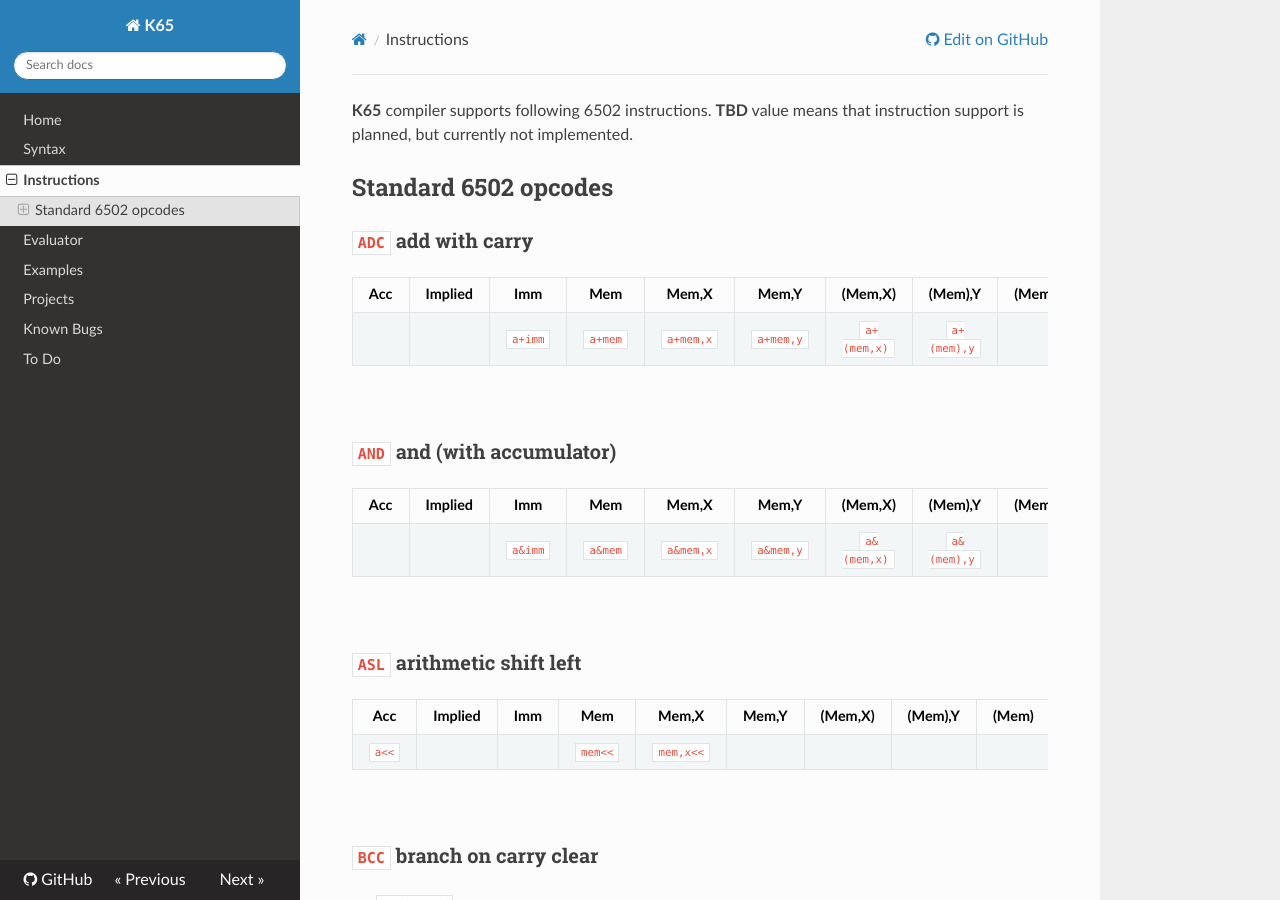
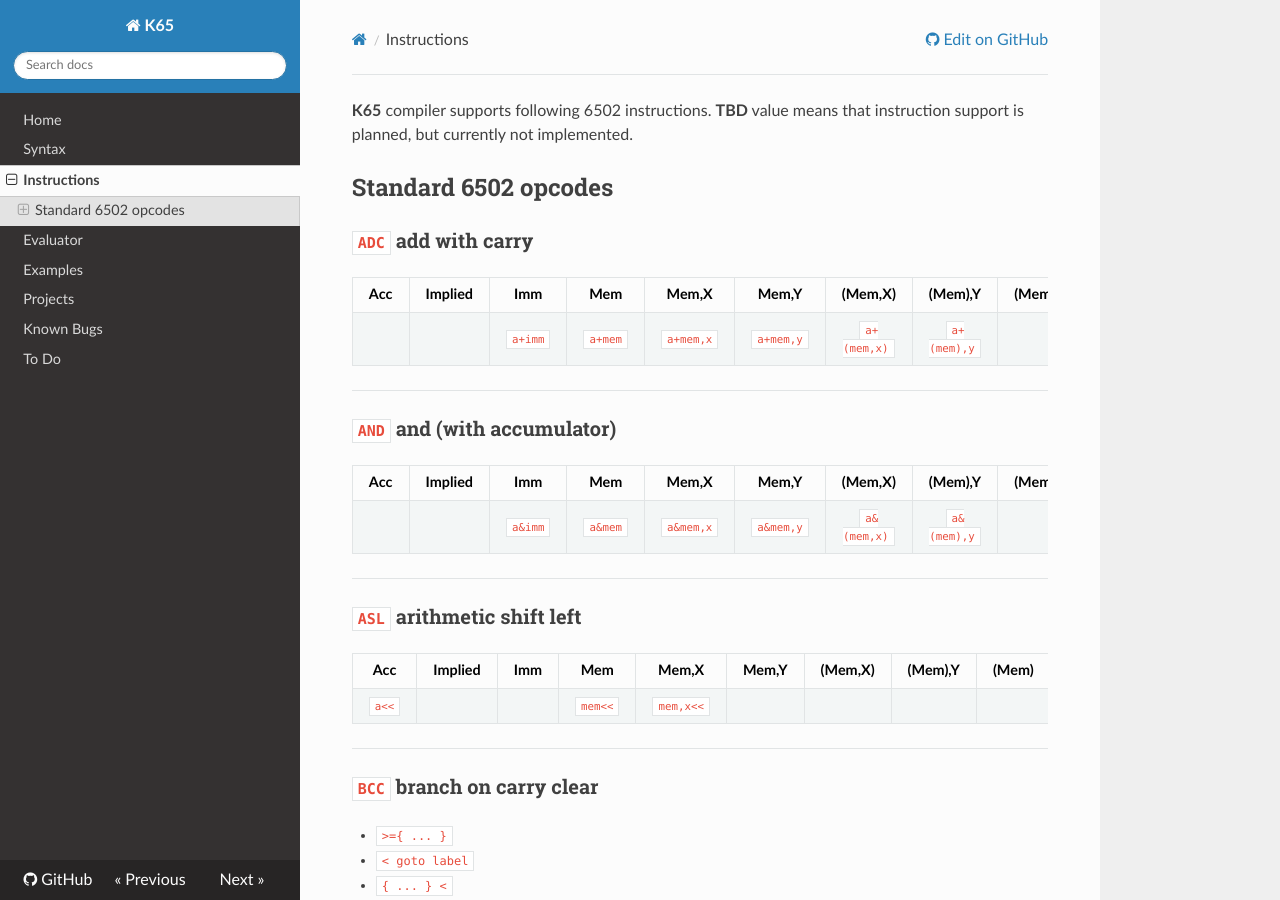
Before and after one commit to zbyti/k65-mkdocs, an MkDocs documentation site: the page built from docs/instructions.md, in a window 1280 px wide and 900 px high. Built offline with MkDocs 1.6.1, drawn with Linux system fonts in a browser that asks for light colours; nearby versions of some CDN libraries.

Commit message:
last corrections

```diff
--- a/docs/instructions.md
+++ b/docs/instructions.md
@@ -10,7 +10,7 @@
 :---:|:---:|:---:|:---:|:---:|:---:|:---:|:---:|:---:
 ||`a+imm`|`a+mem`|`a+mem,x`|`a+mem,y`|`a+(mem,x)`|`a+(mem),y`
 
-<br/>
+---
 
 ### `AND` and (with accumulator)
 
@@ -18,7 +18,7 @@
 :---:|:---:|:---:|:---:|:---:|:---:|:---:|:---:|:---:
 ||`a&imm`|`a&mem`|`a&mem,x`|`a&mem,y`|`a&(mem,x)`|`a&(mem),y`
 
-<br/>
+---
 
 ### `ASL` arithmetic shift left
 
@@ -26,7 +26,7 @@
 :---:|:---:|:---:|:---:|:---:|:---:|:---:|:---:|:---:
 `a<<`|||`mem<<`|`mem,x<<`|
 
-<br/>
+---
 
 ### `BCC` branch on carry clear
 
@@ -37,6 +37,8 @@
 * `c- goto label`
 * `{ ... } c-`
 
+---
+
 ### `BCS` branch on carry clear
 
 * `<{ ... }`
@@ -46,6 +48,7 @@
 * `c+ goto label`
 * `{ ... } c+`
 
+---
 
 ### `BEQ` branch on equal (zero set)
 
@@ -53,13 +56,15 @@
 * `== goto label`
 * `{ ... } ==`
 
+---
+
 ### `BIT` bit test
 
 Acc|Implied|Imm|Mem|Mem,X|Mem,Y|(Mem,X)|(Mem),Y|(Mem)
 :---:|:---:|:---:|:---:|:---:|:---:|:---:|:---:|:---:
 |||`a&?mem`|||||
 
-<br/>
+---
 
 ### `BMI` branch on minus (negative set)
 
@@ -67,11 +72,15 @@
 * `<0 goto label`
 * `{ ... } <0`
 
+---
+
 ### `BNE` branch on not equal (zero clear)
 
 * `=={ ... }`
 * `!= goto label`
 * `{ ... } !=`
+
+---
 
 ### `BPL` branch on plus (negative clear)
 
@@ -79,9 +88,13 @@
 * `>=0 goto label`
 * `{ ... } >=0`
 
+---
+
 ### `BRK` interrupt
 
 /\* TBD \*/
+
+---
 
 ### `BVC` branch on overflow clear
 
@@ -92,6 +105,8 @@
 * `o- goto label`
 * `{ ... } o-`
 
+---
+
 ### `BVS` branch on overflow set
 
 * `>>={ ... }`
@@ -101,13 +116,15 @@
 * `o+ goto label`
 * `{ ... } o+`
 
+---
+
 ### `CLC` clear carry
 
 Acc|Implied|Imm|Mem|Mem,X|Mem,Y|(Mem,X)|(Mem),Y|(Mem)
 :---:|:---:|:---:|:---:|:---:|:---:|:---:|:---:|:---:
 |`c-`|||||||
 
-<br/>
+---
 
 ### `CLD` clear decimal
 
@@ -115,7 +132,7 @@
 :---:|:---:|:---:|:---:|:---:|:---:|:---:|:---:|:---:
 |`d-`|||||||
 
-<br/>
+---
 
 ### `CLI` clear interrupt disable
 
@@ -123,7 +140,7 @@
 :---:|:---:|:---:|:---:|:---:|:---:|:---:|:---:|:---:
 |`i-`|||||||
 
-<br/>
+---
 
 ### `CLV` clear overflow
 
@@ -131,7 +148,7 @@
 :---:|:---:|:---:|:---:|:---:|:---:|:---:|:---:|:---:
 |`o-`|||||||
 
-<br/>
+---
 
 ### `CMP` compare (with accumulator)
 
@@ -139,7 +156,7 @@
 :---:|:---:|:---:|:---:|:---:|:---:|:---:|:---:|:---:
 ||`a?imm`|`a?mem`|`a?mem,x`|`a?mem,y`|`a?(mem,x)`|`a?(mem),y`
 
-<br/>
+---
 
 ### `CPX` compare with X
 
@@ -147,7 +164,7 @@
 :---:|:---:|:---:|:---:|:---:|:---:|:---:|:---:|:---:
 ||`x?imm`|`x?mem`|||||
 
-<br/>
+---
 
 ### `CPY` compare with Y
 
@@ -155,7 +172,7 @@
 :---:|:---:|:---:|:---:|:---:|:---:|:---:|:---:|:---:
 ||`y?imm`|`y?mem`|||||
 
-<br/>
+---
 
 ### `DEC` decrement
 
@@ -163,7 +180,7 @@
 :---:|:---:|:---:|:---:|:---:|:---:|:---:|:---:|:---:
 |||`mem--`|`mem,x--`||||
 
-<br/>
+---
 
 ### `DEX` decrement X
 
@@ -171,7 +188,7 @@
 :---:|:---:|:---:|:---:|:---:|:---:|:---:|:---:|:---:
 |`x--`|||||||
 
-<br/>
+---
 
 ### `DEY` decrement Y
 
@@ -179,7 +196,7 @@
 :---:|:---:|:---:|:---:|:---:|:---:|:---:|:---:|:---:
 |`y--`|||||||
 
-<br/>
+---
 
 ### `EOR` exclusive or (with accumulator)
 
@@ -187,7 +204,7 @@
 :---:|:---:|:---:|:---:|:---:|:---:|:---:|:---:|:---:
 ||`a^imm`|`a^mem`|`a^mem,x`|`a^mem,y`|`a^(mem,x)`|`a^(mem),y`|
 
-<br/>
+---
 
 ### `INC` increment
 
@@ -195,7 +212,7 @@
 :---:|:---:|:---:|:---:|:---:|:---:|:---:|:---:|:---:
 |||`mem++`|`mem,x++`||||
 
-<br/>
+---
 
 ### `INX` increment X
 
@@ -203,7 +220,7 @@
 :---:|:---:|:---:|:---:|:---:|:---:|:---:|:---:|:---:
 |`x++`|||||||
 
-<br/>
+---
 
 ### `INY` increment X
 
@@ -211,7 +228,7 @@
 :---:|:---:|:---:|:---:|:---:|:---:|:---:|:---:|:---:
 |`y++`|||||||
 
-<br/>
+---
 
 ### `JMP` jump
 
@@ -219,7 +236,7 @@
 :---:|:---:|:---:|:---:|:---:|:---:|:---:|:---:|:---:
 |||`goto mem`|||||`goto (mem)`
 
-<br/>
+---
 
 ### `JSR` jump subroutine
 
@@ -227,7 +244,7 @@
 :---:|:---:|:---:|:---:|:---:|:---:|:---:|:---:|:---:
 |||`call mem`|||||
 
-<br/>
+---
 
 ### `LDA` load accumulator
 
@@ -235,7 +252,7 @@
 :---:|:---:|:---:|:---:|:---:|:---:|:---:|:---:|:---:
 ||`a=imm`|`a=mem`|`a=mem,x`|`a=mem,y`|`a=(mem,x)`|`a=(mem),y`|
 
-<br/>
+---
 
 ### `LDX` load X
 
@@ -243,7 +260,7 @@
 :---:|:---:|:---:|:---:|:---:|:---:|:---:|:---:|:---:
 ||`x=imm`|`x=mem`||`x=mem,y`|||
 
-<br/>
+---
 
 ### `LDY` load Y
 
@@ -251,7 +268,7 @@
 :---:|:---:|:---:|:---:|:---:|:---:|:---:|:---:|:---:
 ||`y=imm`|`y=mem`|`y=mem,x`||||
 
-<br/>
+---
 
 ### `LSR` logical shift right
 
@@ -259,7 +276,7 @@
 :---:|:---:|:---:|:---:|:---:|:---:|:---:|:---:|:---:
 `a>>`|||`mem>>`|`mem,x>>`||||
 
-<br/>
+---
 
 ### `NOP` no operation
 
@@ -273,7 +290,7 @@
 :---:|:---:|:---:|:---:|:---:|:---:|:---:|:---:|:---:
 ||`imm`|`mem`|`mem,x`|`mem,y`|`(mem,x)`|`(mem),y`|
 
-<br/>
+---
 
 ### `PHA` push accumulator
 
@@ -281,7 +298,7 @@
 :---:|:---:|:---:|:---:|:---:|:---:|:---:|:---:|:---:
 |`a!!`|||||||
 
-<br/>
+---
 
 ### `PHP` push processor status (SR)
 
@@ -289,7 +306,7 @@
 :---:|:---:|:---:|:---:|:---:|:---:|:---:|:---:|:---:
 |`flag!!`|||||||
 
-<br/>
+---
 
 ### `PLA` pull accumulator
 
@@ -297,7 +314,7 @@
 :---:|:---:|:---:|:---:|:---:|:---:|:---:|:---:|:---:
 |`a??`|||||||
 
-<br/>
+---
 
 ### `PLP` pull processor status (SR)
 
@@ -305,7 +322,7 @@
 :---:|:---:|:---:|:---:|:---:|:---:|:---:|:---:|:---:
 |`flag??`|||||||
 
-<br/>
+---
 
 ### `ROL` rotate left
 
@@ -313,7 +330,7 @@
 :---:|:---:|:---:|:---:|:---:|:---:|:---:|:---:|:---:
 `a<<<`||`mem<<<`|`mem,x<<<`|||||
 
-<br/>
+---
 
 ### `ROR` rotate right
 
@@ -321,7 +338,7 @@
 :---:|:---:|:---:|:---:|:---:|:---:|:---:|:---:|:---:
 `a>>>`||`mem>>>`|`mem,x>>>`|||||
 
-<br/>
+---
 
 ### `RTI` return from interrupt
 
@@ -329,7 +346,7 @@
 :---:|:---:|:---:|:---:|:---:|:---:|:---:|:---:|:---:
 |`return_i`|||||||
 
-<br/>
+---
 
 ### `RTS` return from subroutine
 
@@ -337,7 +354,7 @@
 :---:|:---:|:---:|:---:|:---:|:---:|:---:|:---:|:---:
 |`return`|||||||
 
-<br/>
+---
 
 ### `SBC` subtract with carry
 
@@ -345,7 +362,7 @@
 :---:|:---:|:---:|:---:|:---:|:---:|:---:|:---:|:---:
 ||`a-imm`|`a-mem`|`a-mem,x`|`a-mem,y`|`a-(mem,x)`|`a-(mem),y`|
 
-<br/>
+---
 
 ### `SEC` set carry
 
@@ -353,7 +370,7 @@
 :---:|:---:|:---:|:---:|:---:|:---:|:---:|:---:|:---:
 |`c+`|||||||
 
-<br/>
+---
 
 ### `SED` set decimal
 
@@ -361,7 +378,7 @@
 :---:|:---:|:---:|:---:|:---:|:---:|:---:|:---:|:---:
 |`d+`|||||||
 
-<br/>
+---
 
 ### `SEI` set interrupt disable
 
@@ -369,7 +386,7 @@
 :---:|:---:|:---:|:---:|:---:|:---:|:---:|:---:|:---:
 |`i+`|||||||
 
-<br/>
+---
 
 ### `STA` store accumulator
 
@@ -377,7 +394,7 @@
 :---:|:---:|:---:|:---:|:---:|:---:|:---:|:---:|:---:
 |||`mem=a`|`mem,x=a`|`mem,y=a`|`(mem,x)=a`|`(mem),y=a`|
 
-<br/>
+---
 
 ### `STX` store X
 
@@ -385,7 +402,7 @@
 :---:|:---:|:---:|:---:|:---:|:---:|:---:|:---:|:---:
 |||`mem=x`|||||
 
-<br/>
+---
 
 ### `STY` store Y
 
@@ -393,7 +410,7 @@
 :---:|:---:|:---:|:---:|:---:|:---:|:---:|:---:|:---:
 |||`mem=y`|||||
 
-<br/>
+---
 
 ### `TAX` transfer accumulator to X
 
@@ -401,7 +418,7 @@
 :---:|:---:|:---:|:---:|:---:|:---:|:---:|:---:|:---:
 |`x-a`|||||||
 
-<br/>
+---
 
 ### `TAY` transfer accumulator to Y
 
@@ -409,7 +426,7 @@
 :---:|:---:|:---:|:---:|:---:|:---:|:---:|:---:|:---:
 |`y=a`|||||||
 
-<br/>
+---
 
 ### `TSX` transfer stack pointer to X
 
@@ -417,7 +434,7 @@
 :---:|:---:|:---:|:---:|:---:|:---:|:---:|:---:|:---:
 |`x=s`|||||||
 
-<br/>
+---
 
 ### `TXA` transfer X to accumulator
 
@@ -425,7 +442,7 @@
 :---:|:---:|:---:|:---:|:---:|:---:|:---:|:---:|:---:
 |`a=x`|||||||
 
-<br/>
+---
 
 ### `TXS` transfer X to stack pointer
 
@@ -433,12 +450,10 @@
 :---:|:---:|:---:|:---:|:---:|:---:|:---:|:---:|:---:
 |`s=x`|||||||
 
-<br/>
+---
 
 ### `TYA` transfer Y to accumulator
 
 Acc|Implied|Imm|Mem|Mem,X|Mem,Y|(Mem,X)|(Mem),Y|(Mem)
 :---:|:---:|:---:|:---:|:---:|:---:|:---:|:---:|:---:
 |`a=y`|||||||
-
-<br/>
```
